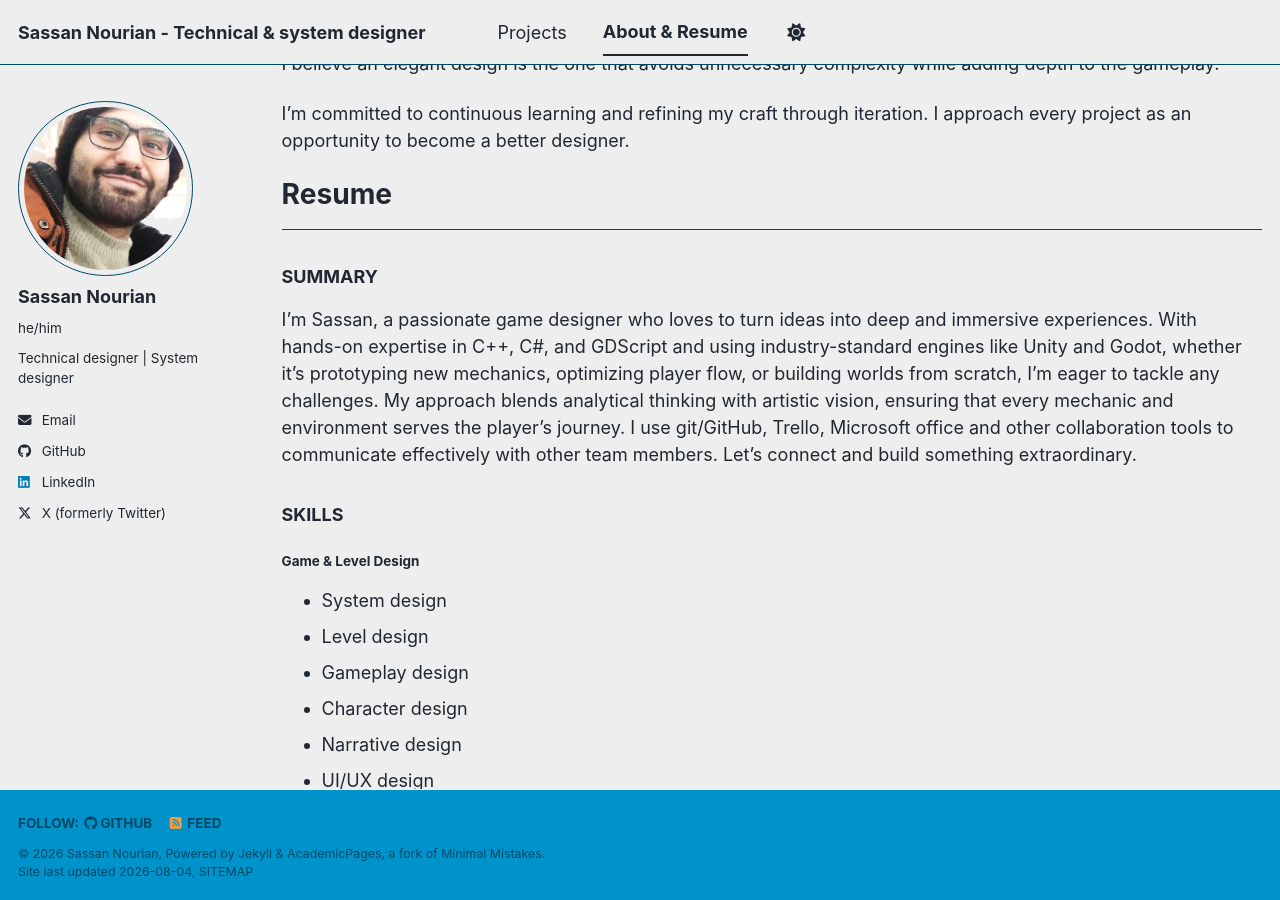
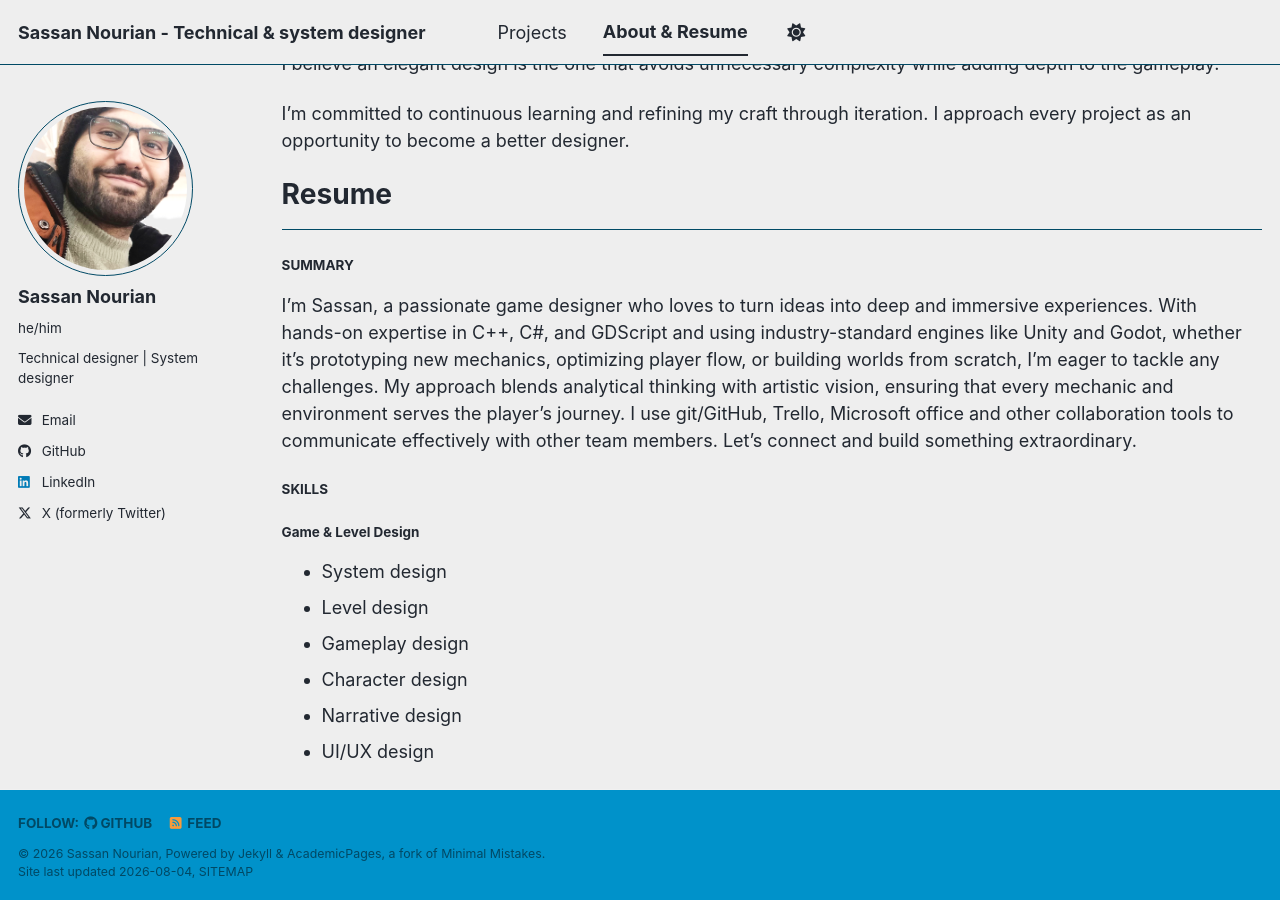
Before and after one commit to SassanTheDev/SassanTheDev.github.io, a Jekyll site: the page built from _pages/about.md, in a window 1280 px wide and 900 px high, scrolled down 352 px. Built offline with Jekyll 4.4.1, drawn with Linux system fonts in a browser that asks for light colours; a style sheet for code colours, icons or effects is not loaded.

```diff
--- a/_pages/about.md
+++ b/_pages/about.md
@@ -18,7 +18,7 @@ I'm committed to continuous learning and refining my craft through iteration. I
 
 # Resume
 ---
-### SUMMARY
+#### SUMMARY
 I'm Sassan, a passionate game designer who loves to turn ideas into deep and immersive experiences.
 With hands-on expertise in C++, C#, and GDScript and using industry-standard engines like Unity and
 Godot, whether it's prototyping new mechanics, optimizing player flow, or building worlds from scratch,
@@ -29,8 +29,8 @@ I use git/GitHub, Trello, Microsoft office and other collaboration tools to comm
 other team members.
 Let’s connect and build something extraordinary.
 
-### SKILLS
-#### Game & Level Design
+#### SKILLS
+##### Game & Level Design
 
 * System design
 * Level design
@@ -39,17 +39,17 @@ Let’s connect and build something extraordinary.
 * Narrative design
 * UI/UX design
 
-#### Programming
+##### Programming
 * C++
 * C#
 * GDScript
 
-#### Frameworks & Libraries
+##### Frameworks & Libraries
 * SDL
 * Boost
 * STL
 
-#### Softwares & Technologies
+##### Softwares & Technologies
 * Unity
 * Godot
 * Git
@@ -61,7 +61,7 @@ Let’s connect and build something extraordinary.
 * Ableton
 * Visual Studio & Visual Studio Code
 
-#### Leadership & Collaboration
+##### Leadership & Collaboration
 * Agile development (scrum & kanban)
 * Analytic problem solving (Root cause, TRIZ etc...)
 * Vision holder & Team Catalyst
```
